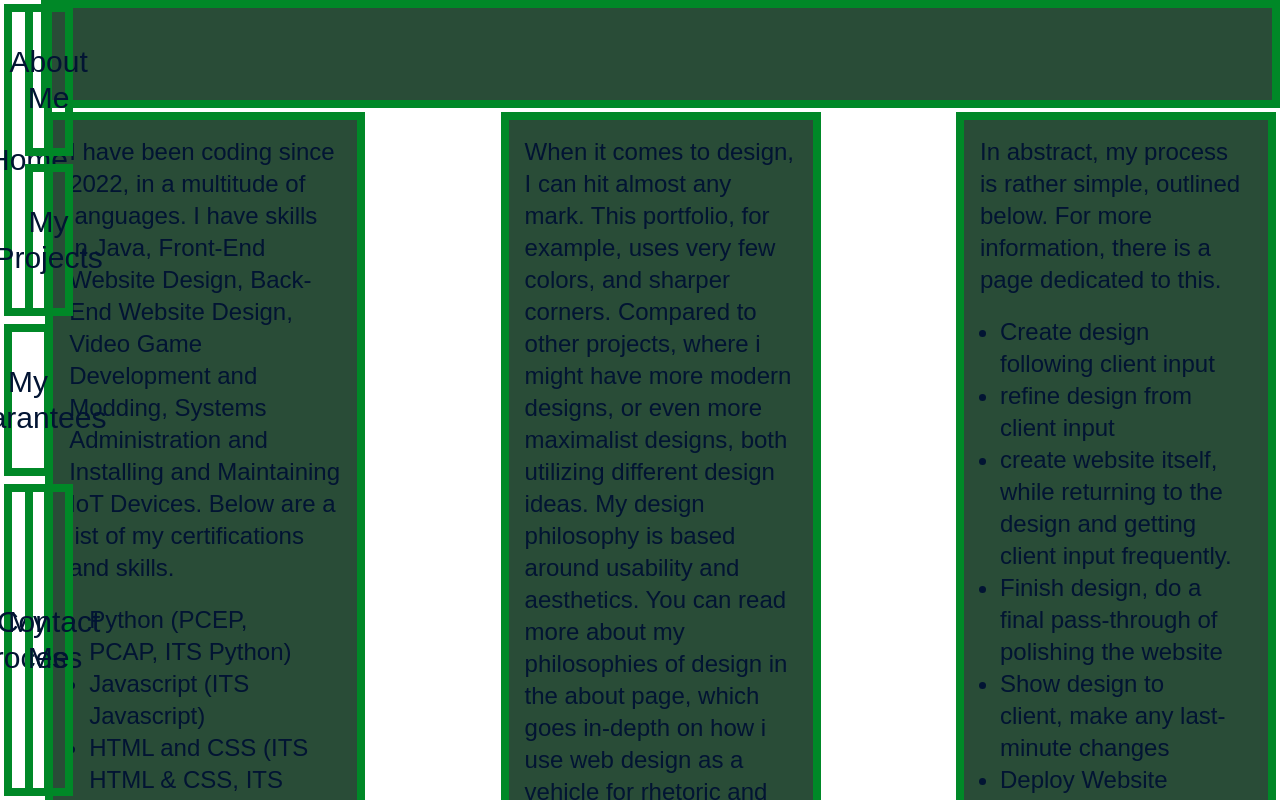
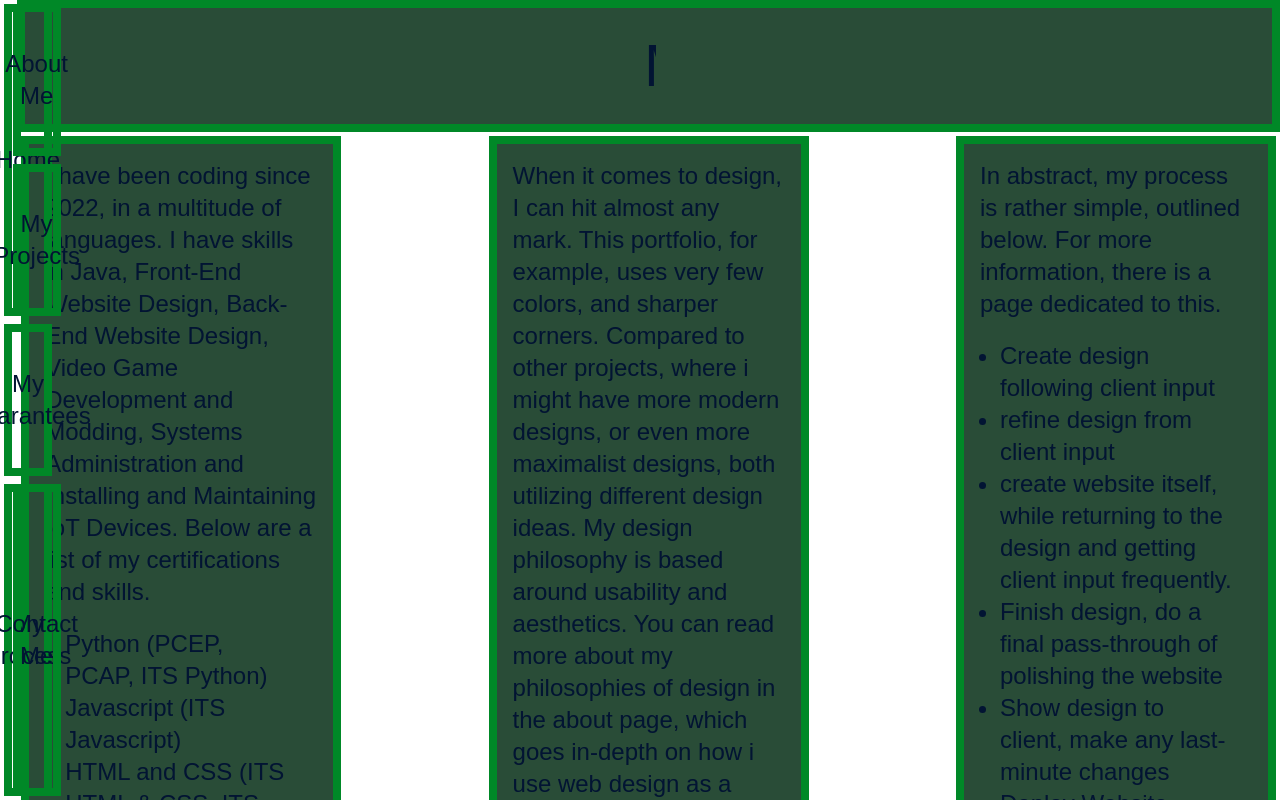
Before and after one commit to MontgomeryMcdonald/Portfolio-2026, a Next.js app: page / in a window 1280 px wide. Shown: the top 800 px of the page. Built offline with nearby package versions, Linux system fonts and the light colour scheme; a web font is replaced by a local one.

Commit message:
fixed some responsiveness issues
text size got a bit smaller, you can no longer scroll on the header.

```diff
--- a/app/page.jsx
+++ b/app/page.jsx
@@ -6,11 +6,11 @@ const page = () => {
   return (
     <div className="flex flex-col align-center justify-center items-center w-full h-full">
       <div className="bg-[#294c37] border-8 border-[#008827] p-4 text-6xl w-full flex justify-center typewriter">
-        <h1 className=" text-3xl lg:text-6xl">
+        <h1 className=" text-3xl lg:text-6xl p-3">
         Montgomery McDonald: Full Stack Engineer
         </h1>
         </div>
-      <div className="w-full h-full flex flex-col lg:flex-row justify-between">
+      <div className="w-full h-fit flex flex-col lg:flex-row justify-between">
       <motion.div transition={{duration: 1}} animate={{x: ['100vw', 0]}} className="bg-[#294c37] border-8 border-[#008827] m-[.5vh] p-4 text-2xl w-screen lg:w-[25vw]">
         <p>
           I have been coding since 2022, in a multitude of languages. I have skills in Java, Front-End Website Design, Back-End Website Design, Video Game Development and Modding, Systems Administration and Installing and Maintaining IoT Devices. Below are a list of my certifications and skills.
--- a/components/Navbar.jsx
+++ b/components/Navbar.jsx
@@ -5,12 +5,12 @@ import Link from 'next/link'
 const Navbar = () => {
   return (
     <motion.div transition={{duration: 1}} animate={{y: ['-75vh', 0]}} className=" nav grid grid-cols-2 grid-rows-5 w-screen lg:w-[20vw] h-screen lg:sticky lg:bottom-0 lg:top-0">
-        <Link href="/" className="hover:bg-[#294c37] border-8 border-[#008827] m-[.5vh] p-4 text-3xl  text-center justify-center items-center flex row-span-2">Home</Link>
-        <Link href="/about" className="hover:bg-[#294c37] border-8 border-[#008827] m-[.5vh] p-4 text-3xl  text-center justify-center items-center flex">About Me</Link>
-        <Link href="/projects" className="hover:bg-[#294c37] border-8 border-[#008827] m-[.5vh] p-4 text-3xl  text-center justify-center items-center flex">My Projects</Link>
-        <Link href="/guarantees" className="hover:bg-[#294c37] border-8 border-[#008827] m-[.5vh] p-4 text-3xl  text-center justify-center items-center flex col-span-2">My Guarantees</Link>
-        <Link href="/process" className="hover:bg-[#294c37] border-8 border-[#008827] m-[.5vh] p-4 text-3xl  text-center justify-center items-center flex row-span-2">My Process</Link>
-        <Link href="/contact" className="hover:bg-[#294c37] border-8 border-[#008827] m-[.5vh] p-4 text-3xl  text-center justify-center items-center flex row-span-2">Contact Me</Link>
+        <Link href="/" className="hover:bg-[#294c37] border-8 border-[#008827] m-[.5vh] p-4 text-2xl  text-center justify-center items-center flex row-span-2">Home</Link>
+        <Link href="/about" className="hover:bg-[#294c37] border-8 border-[#008827] m-[.5vh] p-4 text-2xl  text-center justify-center items-center flex">About Me</Link>
+        <Link href="/projects" className="hover:bg-[#294c37] border-8 border-[#008827] m-[.5vh] p-4 text-2xl  text-center justify-center items-center flex">My Projects</Link>
+        <Link href="/guarantees" className="hover:bg-[#294c37] border-8 border-[#008827] m-[.5vh] p-4 text-2xl  text-center justify-center items-center flex col-span-2">My Guarantees</Link>
+        <Link href="/process" className="hover:bg-[#294c37] border-8 border-[#008827] m-[.5vh] p-4 text-2xl  text-center justify-center items-center flex row-span-2">My Process</Link>
+        <Link href="/contact" className="hover:bg-[#294c37] border-8 border-[#008827] m-[.5vh] p-4 text-2xl  text-center justify-center items-center flex row-span-2">Contact Me</Link>
     </motion.div>
   )
 }
--- a/components/Project.jsx
+++ b/components/Project.jsx
@@ -8,7 +8,7 @@ const Project = ({project}) => {
   let image
   return (
     <motion.div transition={{duration: 3}} animate={{y:['100vh', 0]}} className="bg-[#294c37] border-8 border-[#008827] m-[.5vh] p-4 my-8 w-full flex flex-col h-fit ">
-      <h1 className="text-6xl">{project.name}</h1>
+      <h1 className="text-5xl">{project.name}</h1>
       <div className="flex flex-col lg:flex-row">
         {project.image != "" ? <Image
             src={project.image}
```
